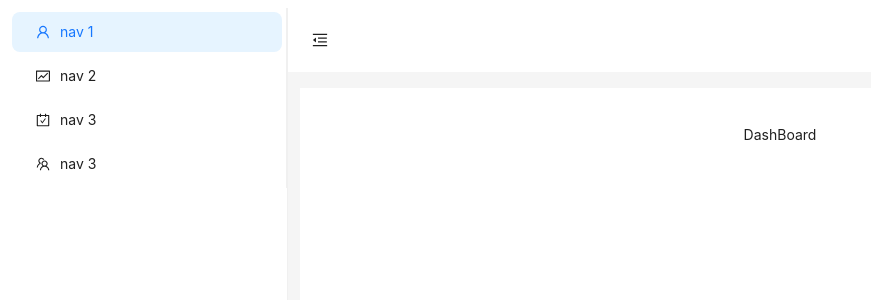
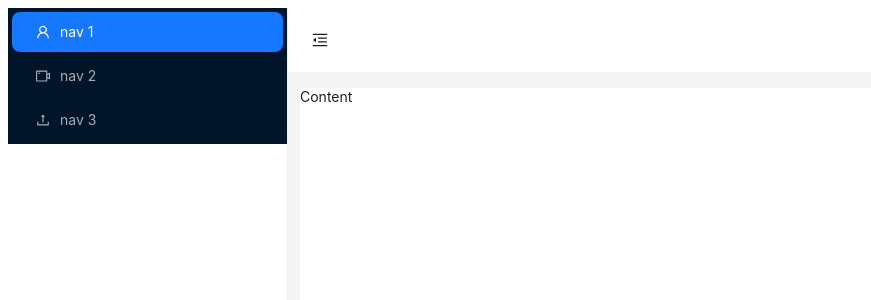
Before and after one commit to toanhhg123/schedule-frontend, a React (Vite) app: page / in a window 1280 px wide. Shown: the top 300 px of the page, without its empty margins (0-871 px from the left). Built offline with nearby package versions, Linux system fonts and the light colour scheme.

Commit message:
rebase giadat

```diff
--- a/src/components/LayoutClient/Content.tsx
+++ b/src/components/LayoutClient/Content.tsx
@@ -1,20 +1,16 @@
-import { ReactNode, useState } from 'react'
+import React, { useState } from 'react'
 import {
-  TeamOutlined,
+  MenuFoldOutlined,
+  MenuUnfoldOutlined,
+  UploadOutlined,
   UserOutlined,
-  FundOutlined,
-  CarryOutOutlined,
-  MenuFoldOutlined,
-  MenuUnfoldOutlined
+  VideoCameraOutlined
 } from '@ant-design/icons'
 import { Layout, Menu, Button, theme } from 'antd'
 
-interface Props {
-  content: ReactNode
-}
+const { Header, Sider, Content } = Layout
 
-const Content = ({ content }: Props) => {
-  const { Header, Sider, Content } = Layout
+const App: React.FC = () => {
   const [collapsed, setCollapsed] = useState(false)
   const {
     token: { colorBgContainer }
@@ -32,7 +28,7 @@ const Content = ({ content }: Props) => {
       >
         <div className='demo-logo-vertical' />
         <Menu
-          theme='light'
+          theme='dark'
           mode='inline'
           defaultSelectedKeys={['1']}
           items={[
@@ -43,17 +39,12 @@ const Content = ({ content }: Props) => {
             },
             {
               key: '2',
-              icon: <FundOutlined />,
+              icon: <VideoCameraOutlined />,
               label: 'nav 2'
             },
             {
               key: '3',
-              icon: <CarryOutOutlined />,
-              label: 'nav 3'
-            },
-            {
-              key: '4',
-              icon: <TeamOutlined />,
+              icon: <UploadOutlined />,
               label: 'nav 3'
             }
           ]}
@@ -81,11 +72,11 @@ const Content = ({ content }: Props) => {
             minHeight: '100vh'
           }}
         >
-          {content}
+          Content
         </Content>
       </Layout>
     </Layout>
   )
 }
 
-export default Content
+export default App
```
